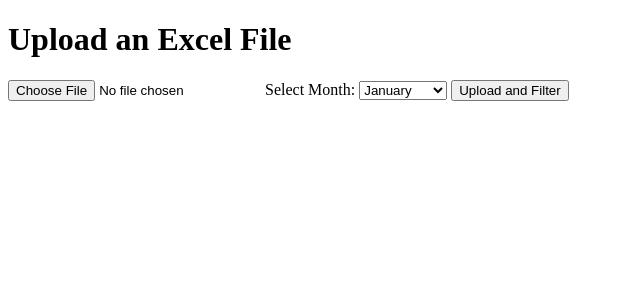
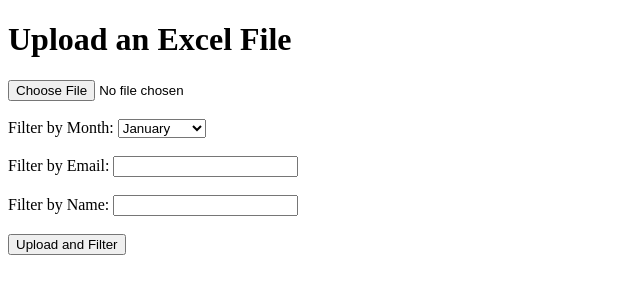
Before and after one commit to tmchuynh/invoices_calculations, a Flask app: page /upload in a window 1280 px wide. Shown: the top 300 px of the page, without its empty margins (0-640 px from the left). Run offline with Flask 3, Linux system fonts and the light colour scheme.

Commit message:
filter by name or email

```diff
--- a/flask_app/controllers/general_controller.py
+++ b/flask_app/controllers/general_controller.py
@@ -15,21 +15,31 @@ def filter_by_month(df, timestamp_column, month):
     filtered_df = df[df[timestamp_column].dt.month == month]
     return filtered_df
 
+def filter_by_column(df, column_name, value):
+    if column_name in df.columns:
+        return df[df[column_name].str.contains(value, case=False, na=False)]
+    return df
+
 @bp.route('/upload', methods=['GET', 'POST'])
 def upload_file():
     if request.method == 'POST':
         file = request.files['file']
         month = int(request.form.get('month', 1))  # Default to January if no month is provided
+        email_filter = request.form.get('email', '')
+        name_filter = request.form.get('name', '')
         if file:
             df = read_excel(file)
-            # Replace NaN values with empty strings
             df = df.fillna('')
             df = df.applymap(lambda x: x.strip() if isinstance(x, str) else x)
             # Ensure the timestamp column is correctly named
             timestamp_column = 'Timestamp'  # Adjust this to match your actual column name
             if timestamp_column in df.columns:
                 df = filter_by_month(df, timestamp_column, month)
-            # Convert DataFrame to HTML, ensuring no truncation
+            # Apply additional filters
+            if email_filter:
+                df = filter_by_column(df, 'Email', email_filter)
+            if name_filter:
+                df = filter_by_column(df, 'Full Name', name_filter)
             table_html = df.to_html(classes='table table-striped', index=False, na_rep='', max_rows=None, max_cols=None)
             return render_template('results.html', table_html=table_html)
     return render_template('upload.html')
--- a/flask_app/templates/results.html
+++ b/flask_app/templates/results.html
@@ -8,7 +8,7 @@
 
 <body>
     <div class="container">
-        <h1 class="my-4">Excel File Data</h1>
+        <h1 class="my-4">Filtered Excel File Data</h1>
         <div>
             {{ table_html|safe }}
         </div>
--- a/flask_app/templates/upload.html
+++ b/flask_app/templates/upload.html
@@ -9,7 +9,8 @@
     <h1>Upload an Excel File</h1>
     <form action="/upload" method="post" enctype="multipart/form-data">
         <input type="file" name="file" accept=".xlsx">
-        <label for="month">Select Month:</label>
+        <br><br>
+        <label for="month">Filter by Month:</label>
         <select name="month" id="month">
             <option value="1">January</option>
             <option value="2">February</option>
@@ -24,6 +25,13 @@
             <option value="11">November</option>
             <option value="12">December</option>
         </select>
+        <br><br>
+        <label for="email">Filter by Email:</label>
+        <input type="text" name="email" id="email">
+        <br><br>
+        <label for="name">Filter by Name:</label>
+        <input type="text" name="name" id="name">
+        <br><br>
         <input type="submit" value="Upload and Filter">
     </form>
 </body>
```
